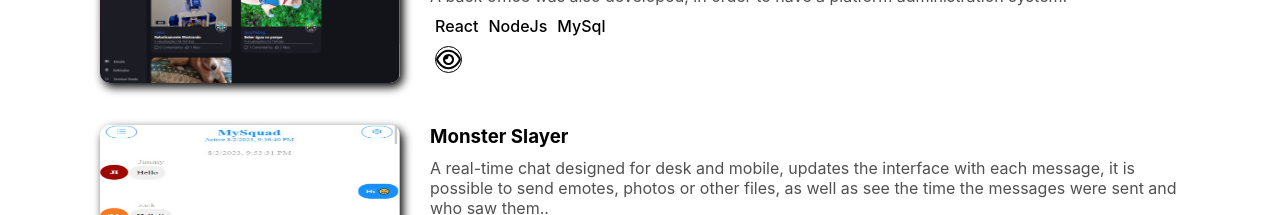
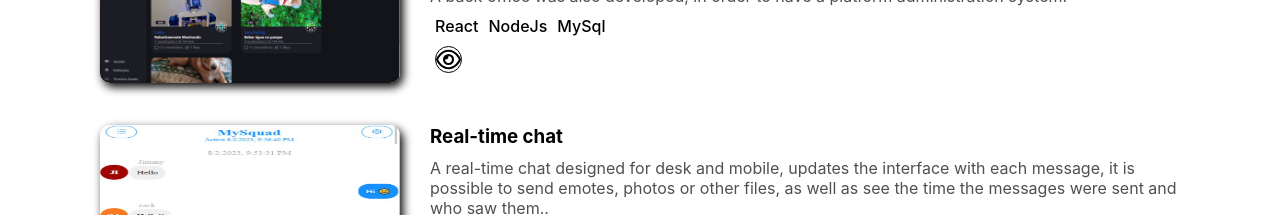
Before and after one commit to JimmyCanete/portfolio, a React (Create React App) app: page / in a window 1280 px wide. Shown: the part 900-1115 px from the top of the page. Built offline with nearby package versions, Linux system fonts and the light colour scheme.

Commit message:
chat project title

```diff
--- a/src/App.js
+++ b/src/App.js
@@ -393,7 +393,7 @@ function App() {
                             </a>
 
                             <div className={"project-info"}>
-                                <h3>Monster Slayer</h3>
+                                <h3>Real-time chat</h3>
                                 <p className={"description"}>A real-time chat designed for desk and mobile, updates the interface with each message, it is possible to send emotes, photos or other files, as well as see the time the messages were sent and who saw them..</p>
 
                                 <div className={"languages"}>
```
